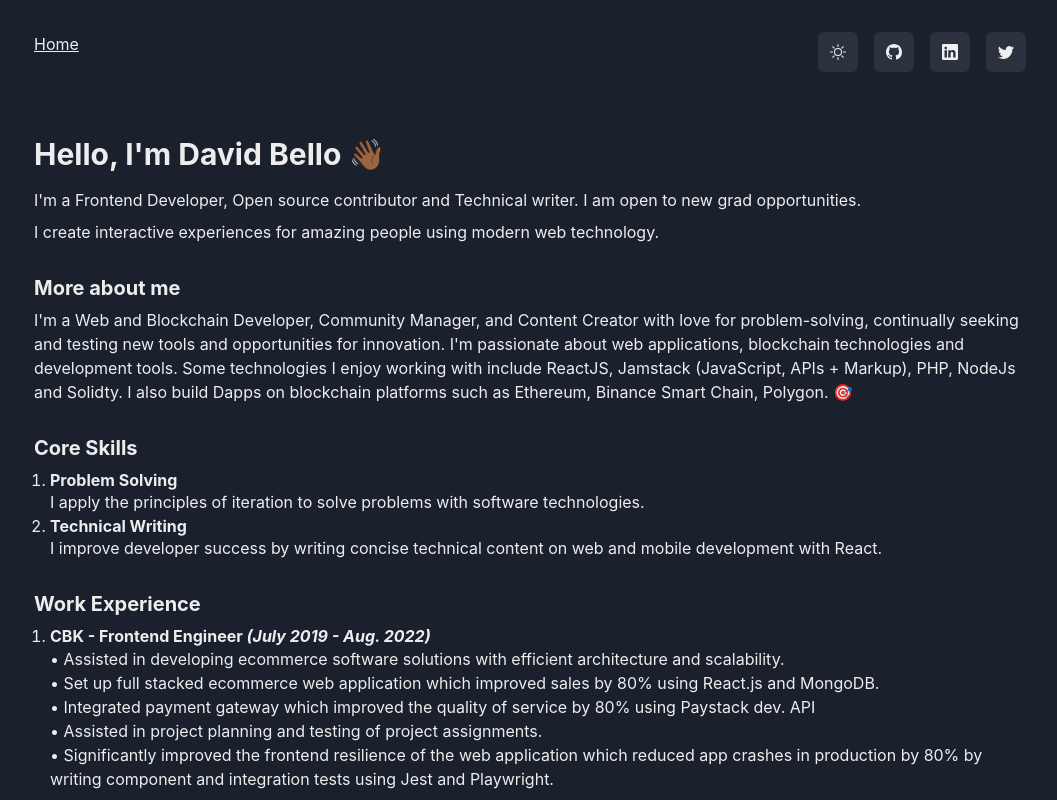
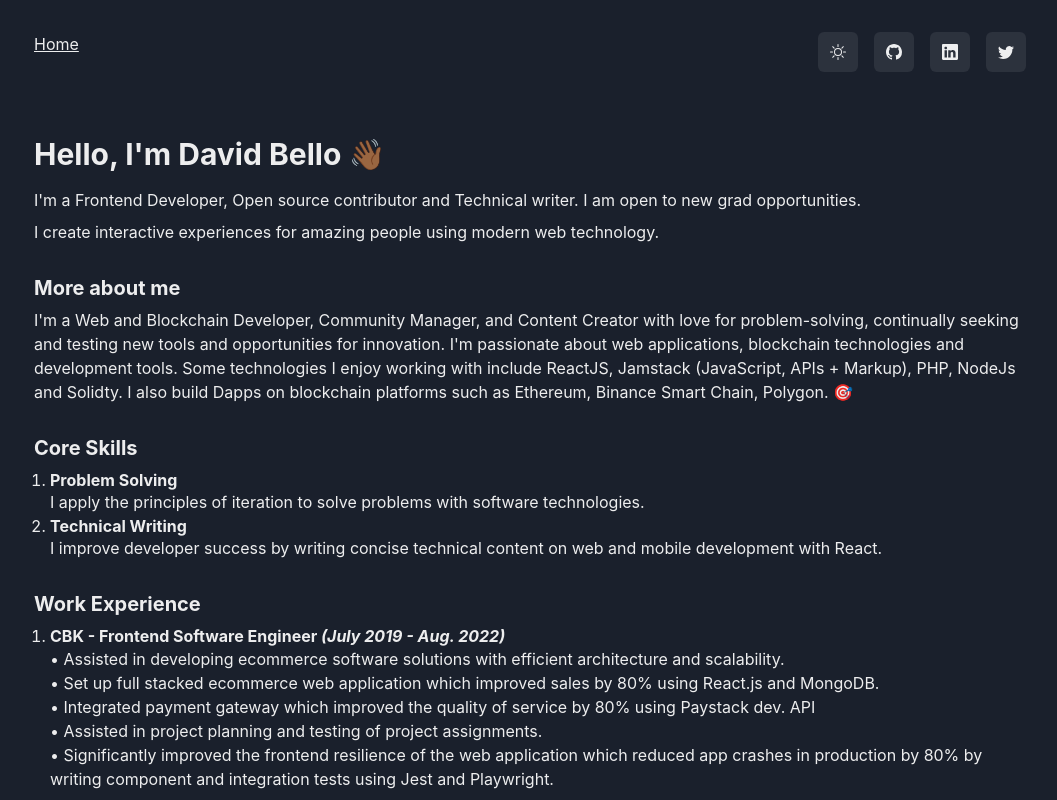
Before and after one commit to bellodavid/bellodavid.github.io, a Next.js app: page / in a window 1280 px wide. Shown: the top 800 px of the page, without its empty margins (110-1167 px from the left). Built offline with nearby package versions, Linux system fonts and the light colour scheme.

Commit message:
Update index.tsx

```diff
--- a/pages/index.tsx
+++ b/pages/index.tsx
@@ -76,7 +76,7 @@ export default function Home() {
         <OrderedList>
           <ListItem>
             <Heading as={"h3"} size={"sm"}>
-              CBK - Frontend Engineer{" "}
+              CBK - Frontend Software Engineer{" "}
               <em>(July 2019 - Aug. 2022)</em>
             </Heading>
             <Text>
```
